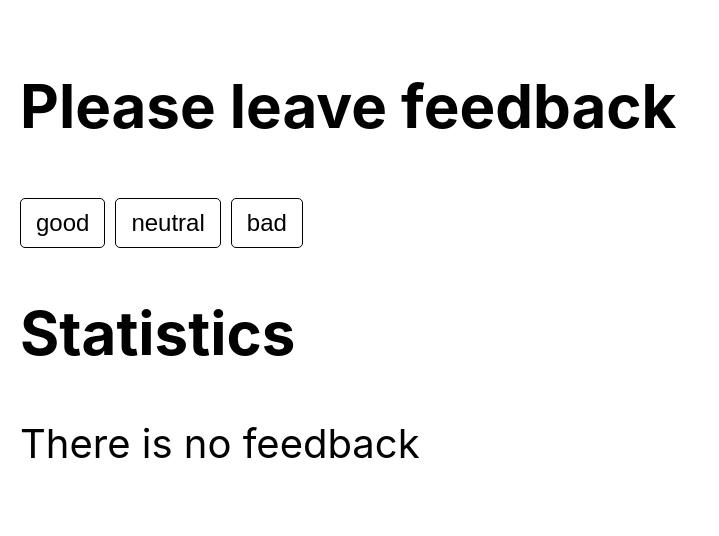
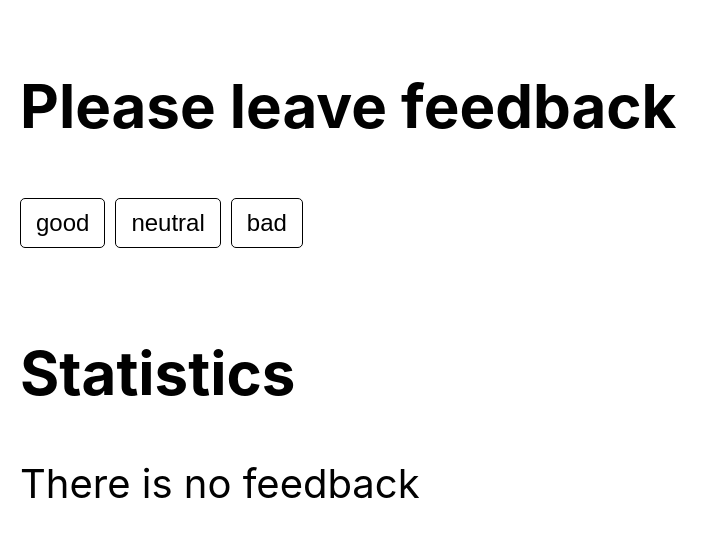
Before and after one commit to sporevois/goit-react-hw-02-feedback, a React (Create React App) app: page / in a window 1280 px wide. Shown: the top 536 px of the page, without its empty margins (0-719 px from the left). Built offline with nearby package versions, Linux system fonts and the light colour scheme.

Commit message:
adds propTypes check

```diff
--- a/package.json
+++ b/package.json
@@ -7,6 +7,7 @@
     "@testing-library/jest-dom": "^5.16.3",
     "@testing-library/react": "^12.1.4",
     "@testing-library/user-event": "^13.5.0",
+    "prop-types": "^15.8.1",
     "react": "^18.1.0",
     "react-dom": "^18.1.0",
     "react-scripts": "5.0.1",
--- a/src/components/App.jsx
+++ b/src/components/App.jsx
@@ -1,9 +1,8 @@
-import styles from "./Feedback.module.css";
 import { Component } from "react";
-import Section from "./Section";
-import Statistics from "./Statistics";
-import FeedbackOptions from "./FeedbackOptions";
-import Notification from "./Notification";
+import Section from "./Section/Section";
+import Statistics from "./Statistics/Statistics";
+import FeedbackOptions from "./FeedbackOptions/FeedbackOptions";
+import Notification from "./Notification/Notification";
 
 export class App extends Component{
     state = {
@@ -30,19 +29,22 @@ export class App extends Component{
         if (!total) {
             return 0;
         }
-        const percentage = Number((good / total) * 100).toFixed(0);
+        const percentage = Number(((good / total) * 100).toFixed(0));
         return percentage;
     }
 
     render() {
         const { good, neutral, bad } = this.state;
-        const options = Object.keys(this.state)
+        const options = Object.keys(this.state);
         const total = this.countTotalFeedback();
         const positivePercentage = this.countPositiveFeedbackPercentage();
         return (
-            <div className={styles.wrapper}>
+            <div>
                 <Section title="Please leave feedback">
-                    <FeedbackOptions options={options} leaveFeedback={this.leaveFeedback}/>
+                    <FeedbackOptions
+                        options={options}
+                        leaveFeedback={this.leaveFeedback}
+                    />
                 </Section>
                 <Section title="Statistics">
                     {!total
@@ -56,7 +58,6 @@ export class App extends Component{
                         />
                     }
                 </Section>
-
             </div>
         )
     }
--- a/src/components/Feedback.module.css
+++ b/src/components/FeedbackOptions/FeedbackOptions.module.css
@@ -1,11 +1,3 @@
-.wrapper{
-    display: flex;
-    flex-direction: column;
-    padding: 20px;
-    font-size: 40px;
-    color: #010101;
-}
-
 .btn {
     display: inline-block;
     cursor: pointer;
@@ -18,13 +10,8 @@
     font-size: 24px;
 }
 
-.btn:hover{
+.btn:hover {
     background-color: black;
     color: white;
     transition: 250ms;
 }
-
-.list{
-    list-style: none;
-    padding: 0;
-}
--- a/src/components/Notification.jsx
+++ /dev/null
@@ -1,2 +0,0 @@
-const Notification = ({ message }) => <p>{message}</p>
-export default Notification;
--- /dev/null
+++ b/src/components/Notification/Notification.jsx
@@ -0,0 +1,8 @@
+import PropTypes from 'prop-types';
+
+const Notification = ({ message }) => <p>{message}</p>
+export default Notification;
+
+Notification.propTypes = {
+    message: PropTypes.string.isRequired
+}
--- a/src/components/Section.jsx
+++ /dev/null
@@ -1,10 +0,0 @@
-const Section = ({ title, children }) => {
-    return (
-        < div >
-            <h2>{title}</h2>
-            {children}
-        </div >
-    )
-
-}
-export default Section;
--- /dev/null
+++ b/src/components/Section/Section.jsx
@@ -0,0 +1,18 @@
+import PropTypes from 'prop-types';
+import styles from "../Section/Section.module.css"
+
+const Section = ({ title, children }) => {
+    return (
+        <div className={styles.wrapper}>
+            <h2>{title}</h2>
+            {children}
+        </div >
+    )
+
+}
+export default Section;
+
+Section.propTypes = {
+    title: PropTypes.string.isRequired,
+    children: PropTypes.element.isRequired
+}
--- /dev/null
+++ b/src/components/Section/Section.module.css
@@ -0,0 +1,5 @@
+.wrapper {
+    padding: 20px;
+    font-size: 40px;
+    color: #010101;
+}
--- /dev/null
+++ b/src/components/Statistics/Statistics.module.css
@@ -0,0 +1,4 @@
+.list {
+    list-style: none;
+    padding: 0;
+}
```
Also changed, not shown: src/components/FeedbackOptions/FeedbackOptions.jsx (renamed from src/components/FeedbackOptions.jsx, +7 -1 lines), src/components/Statistics/Statistics.jsx (renamed from src/components/Statistics.jsx, +10 -1 lines), 1 other file (tests, documents, lock files or other folders).
